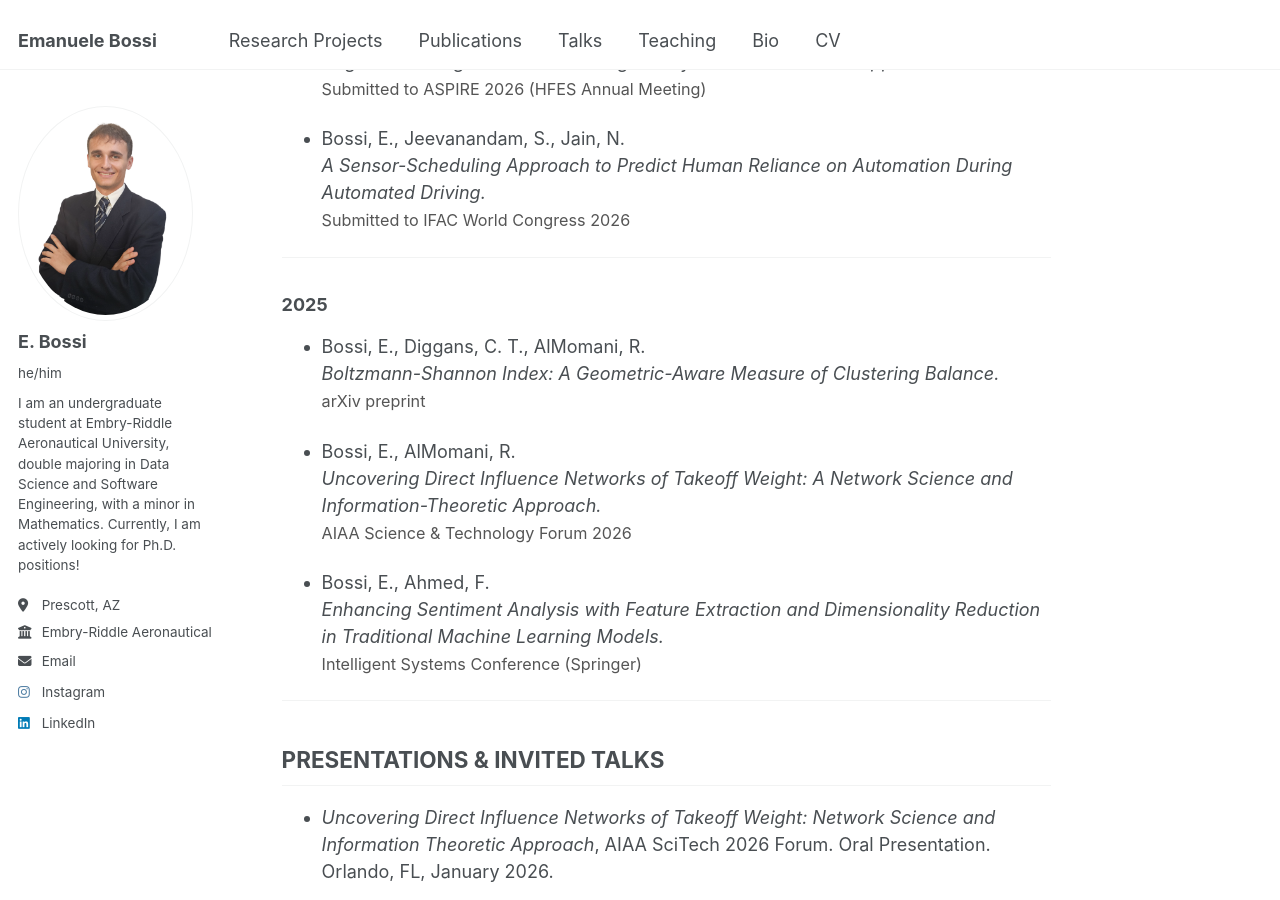
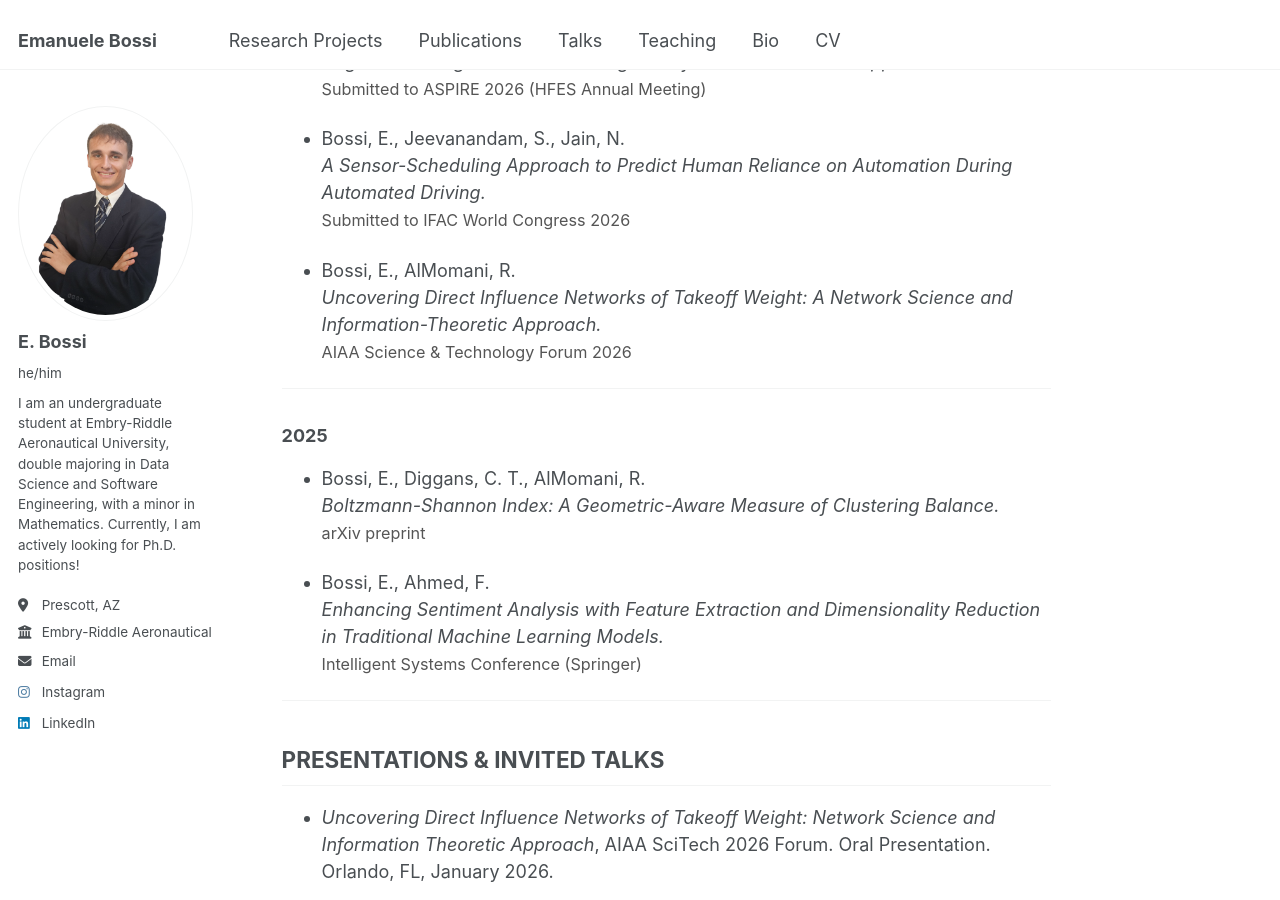
Before and after one commit to bossiemanuele/bossiemanuele.github.io, a Jekyll site: the page built from _pages/cv.md, in a window 1280 px wide and 900 px high, scrolled down 2340 px. Built offline with Jekyll 4.4.1, drawn with Linux system fonts in a browser that asks for light colours; some of the changed lines change nothing that is shown.

Commit message:
Update cv.md

```diff
--- a/_pages/cv.md
+++ b/_pages/cv.md
@@ -156,6 +156,10 @@ GPA: 4.0/4.0
   *A Sensor-Scheduling Approach to Predict Human Reliance on Automation During Automated Driving.*
   <span style="font-size: 0.9em; color: #555;">Submitted to IFAC World Congress 2026</span>
 
+- Bossi, E., AlMomani, R.
+  *Uncovering Direct Influence Networks of Takeoff Weight: A Network Science and Information-Theoretic Approach.*
+  <span style="font-size: 0.9em; color: #555;">AIAA Science & Technology Forum 2026</span>
+
 ---
 
 ### **2025**
@@ -163,10 +167,6 @@ GPA: 4.0/4.0
 - Bossi, E., Diggans, C. T., AlMomani, R.
   *Boltzmann-Shannon Index: A Geometric-Aware Measure of Clustering Balance.*
   <span style="font-size: 0.9em; color: #555;">arXiv preprint</span>
-
-- Bossi, E., AlMomani, R.
-  *Uncovering Direct Influence Networks of Takeoff Weight: A Network Science and Information-Theoretic Approach.*
-  <span style="font-size: 0.9em; color: #555;">AIAA Science & Technology Forum 2026</span>
 
 - Bossi, E., Ahmed, F.
   *Enhancing Sentiment Analysis with Feature Extraction and Dimensionality Reduction in Traditional Machine Learning Models.*
```
